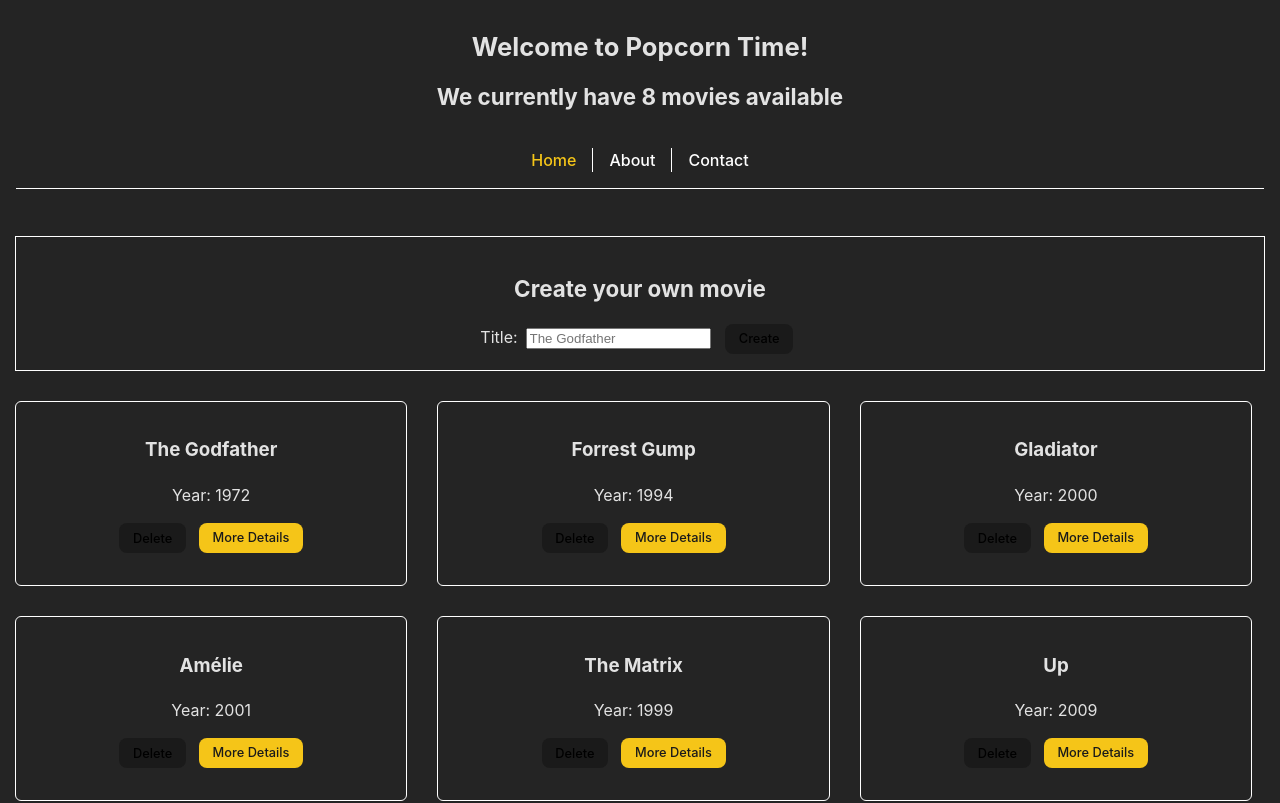
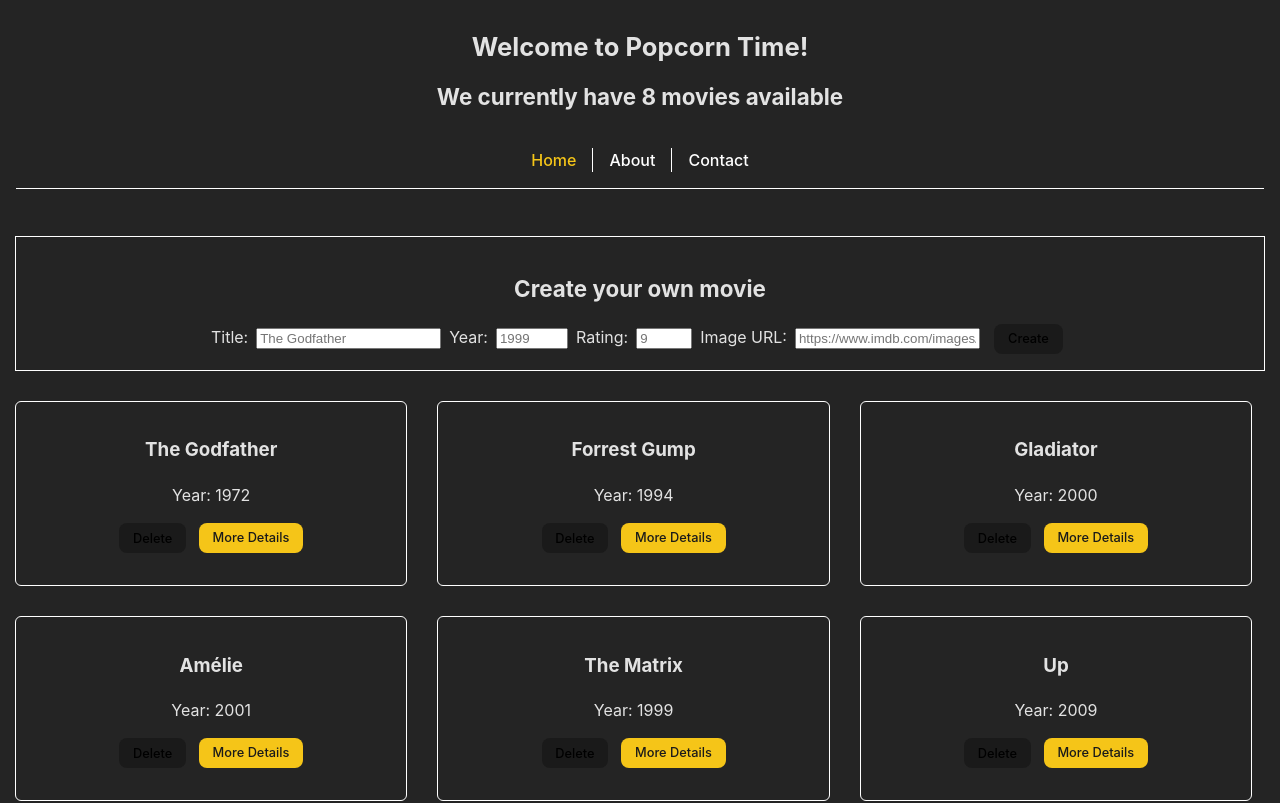
Before and after one commit to ironhack-sept2024-devstructors/react-popcorn-time, a React (Vite) app: page / in a window 1280 px wide. Shown: the top 803 px of the page. Built offline with nearby package versions, Linux system fonts and the light colour scheme.

Commit message:
(forms) add further fields to the form

```diff
--- a/src/App.jsx
+++ b/src/App.jsx
@@ -15,6 +15,9 @@ function App() {
   const [moviesToDisplay, setMoviesToDisplay] = useState(movies);
 
   const [title, setTitle] = useState("");
+  const [year, setYear] = useState("");
+  const [rating, setRating] = useState("");
+  const [imgURL, setImgURL] = useState("");
 
   const deleteMovie = (movieId) => {
     const newArray = moviesToDisplay.filter(movieObj => {
@@ -28,7 +31,10 @@ function App() {
 
     // prepare obj with the details about the new movie
     const newMovie = {
-      title: title
+      title: title,
+      year: year,
+      rating: rating,
+      imgURL: imgURL,
     }
 
     // prepare the new array of movies
@@ -39,6 +45,9 @@ function App() {
 
     // clear form
     setTitle("");
+    setYear("");
+    setRating("");
+    setImgURL("");
 
   }
 
@@ -52,6 +61,7 @@ function App() {
 
         <form onSubmit={handleSubmit}>
 
+          {/* Title */}
           <label>Title:
             <input
               type="text"
@@ -59,6 +69,47 @@ function App() {
               placeholder="The Godfather"
               value={title}
               onChange={(e) => { setTitle(e.target.value) }}
+            />
+          </label>
+
+          {/* Year */}
+          <label>Year:
+            <input
+              type="number"
+              name="year"
+              placeholder="1999"
+              required={true}
+              min={1900}
+              max={2100}
+              value={year}
+              onChange={(e) => { setYear(e.target.value) }}
+            />
+          </label>
+
+
+          {/* Rating */}
+          <label>Rating:
+            <input
+              type="number"
+              name="rating"
+              placeholder="9"
+              required={true}
+              min={1}
+              max={10}
+              value={rating}
+              onChange={(e) => { setRating(e.target.value) }}
+            />
+          </label>
+
+
+          {/* Image URL */}
+          <label>Image URL:
+            <input
+              type="url"
+              name="imgURL"
+              placeholder="https://www.imdb.com/images/godfather.jpg"
+              value={imgURL}
+              onChange={(e) => { setImgURL(e.target.value) }}
             />
           </label>
 
```
